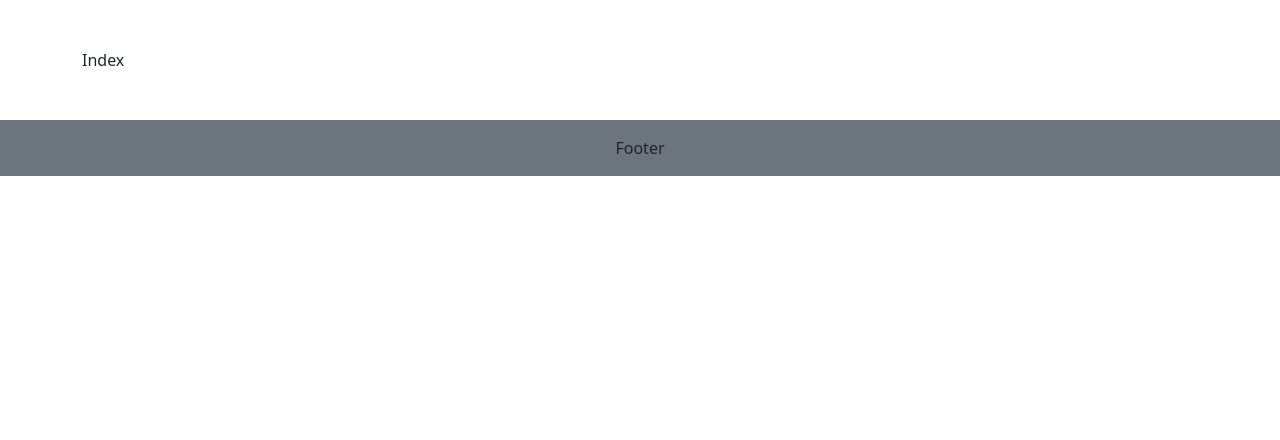
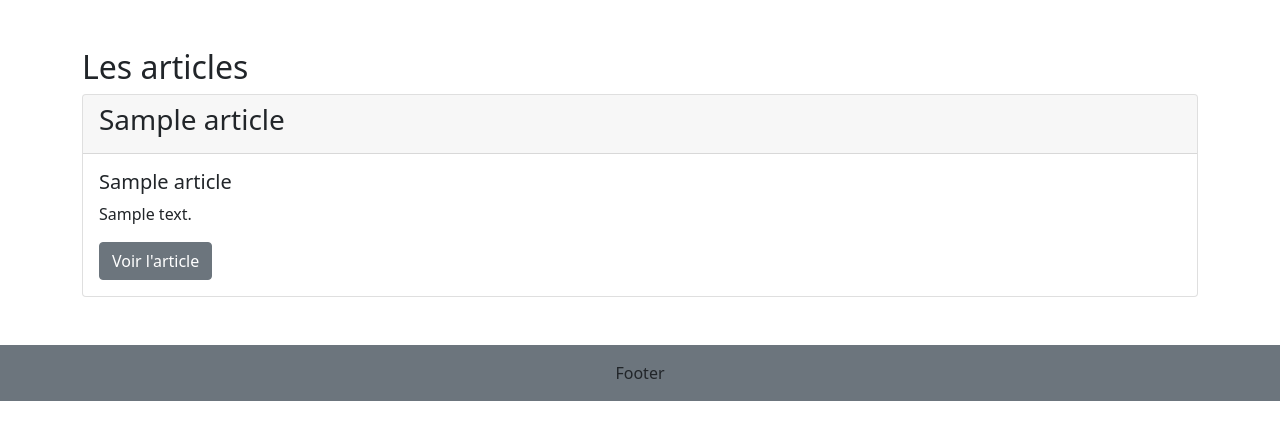
Before and after one commit to JEANThibaut/exerciceSymfony, a Symfony app: template templates/front/index.html.twig in a window 1280 px wide. Shown: the part 184-624 px from the top of the page. Run offline with Twig, Linux system fonts and the light colour scheme; the template is opened without the code that fills it: most values are stand-ins (such as "Sample title", 1, 10 or a date in 2020); some libraries are stand-ins or nearby versions.

Commit message:
pass article to index View from DB

```diff
--- a/src/Controller/FrontController.php
+++ b/src/Controller/FrontController.php
@@ -2,6 +2,7 @@
 
 namespace App\Controller;
 
+use App\Entity\Article;
 use Symfony\Bundle\FrameworkBundle\Controller\AbstractController;
 use Symfony\Component\HttpFoundation\Response;
 use Symfony\Component\Routing\Annotation\Route;
@@ -12,8 +13,11 @@ class FrontController extends AbstractController
     #[Route('/home', name: 'home')]
     public function index(): Response
     {
+        $articleRepository=$this->getDoctrine()->getRepository(Article::class);
+        $articles=$articleRepository->findAll();
+
         return $this->render('front/index.html.twig', [
-            'controller_name' => 'FrontController',
+            'articles' => $articles,
         ]);
     }
 
--- a/templates/front/index.html.twig
+++ b/templates/front/index.html.twig
@@ -3,11 +3,23 @@
 {% block title %}Home{% endblock %}
 
 {% block body %}
+    <h2>Les articles</h2>
+    {% for article in articles %}
+        <div class="card">
+            <div class="card-header">
+                <h3>{{article.title}}</h3>
+            </div>
+            <div class="card-body">
+                <h5 class="card-title">{{article.title}}</h5>
+                <p class="card-text">{{article.content}}</p>
+                <a href="{{ path('single', {id: article.id}) }}" class="btn btn-secondary text-center">Voir l'article</a>
+            </div>
 
 
 
+        </div>
 
-<p>Index</p>
+        {% endfor %}
 
 
 
```
Also changed, not shown: templates/front/article.html.twig (+1 -7 lines).
